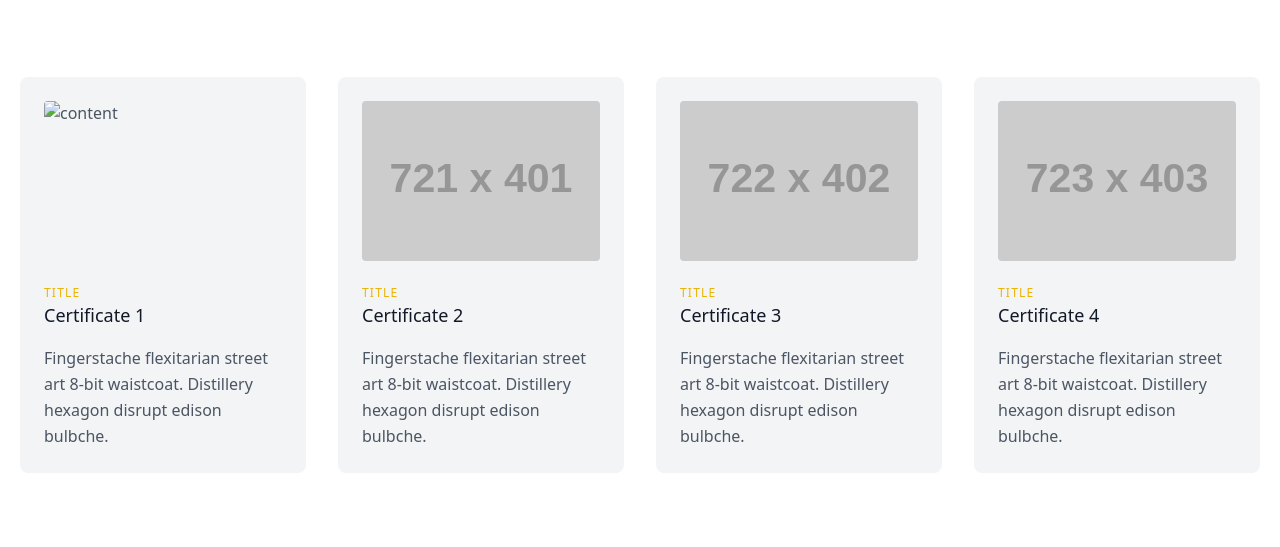
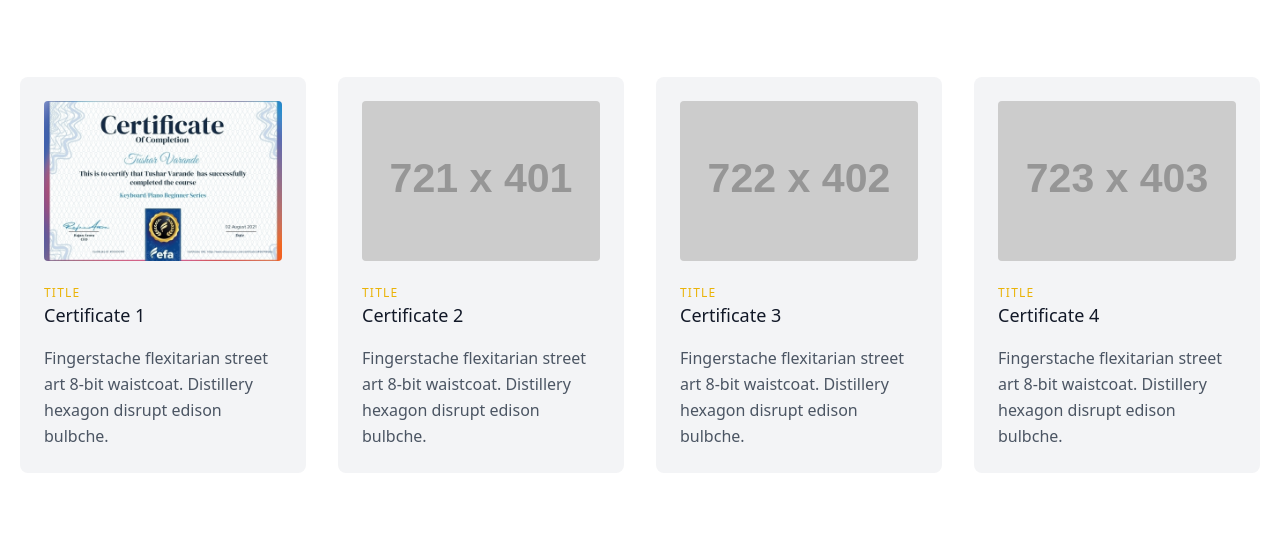
Before and after one commit to Vedantvarande/Smita-Astrologer, a plain HTML site: page index.html in a window 1280 px wide. Shown: the part 1299-1846 px from the top of the page. Drawn offline with nearby package versions, Linux system fonts and the light colour scheme; placeholder pictures from the web are drawn by us.

Commit message:
Update index.html

```diff
--- a/index.html
+++ b/index.html
@@ -125,7 +125,7 @@
     <div class="flex flex-wrap -m-4">
       <div class="xl:w-1/4 md:w-1/2 p-4">
         <div class="bg-gray-100 p-6 rounded-lg">
-          <img class="h-40 rounded w-full object-cover object-center mb-6" src="assets/image.jpg" alt="content">
+          <img class="h-40 rounded w-full object-cover object-center mb-6" src="image.jpg" alt="content">
           <h3 class="tracking-widest text-yellow-500 text-xs font-medium title-font">TITLE</h3>
           <h2 class="text-lg text-gray-900 font-medium title-font mb-4">Certificate 1</h2>
           <p class="leading-relaxed text-base">Fingerstache flexitarian street art 8-bit waistcoat. Distillery hexagon disrupt edison bulbche.</p>
```
